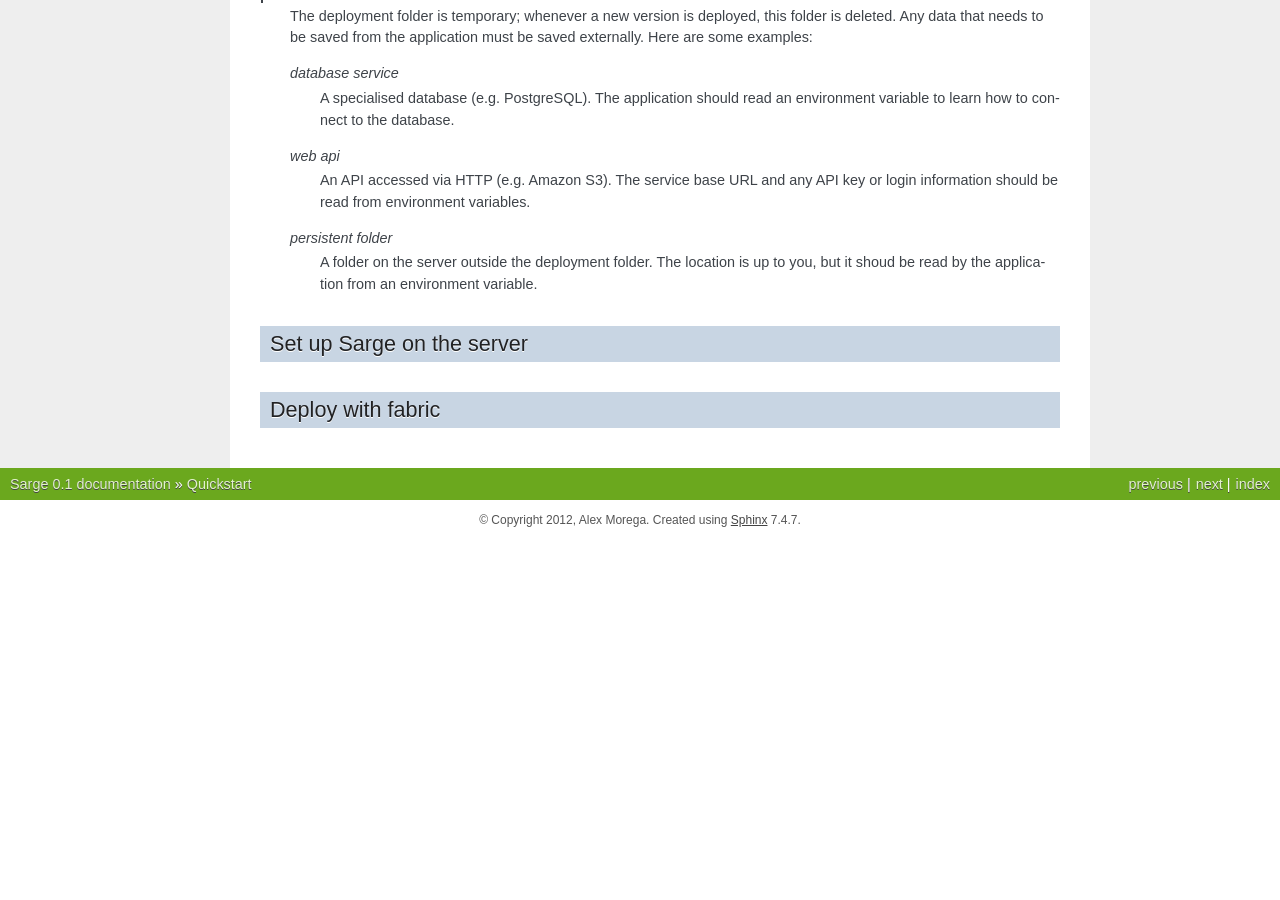
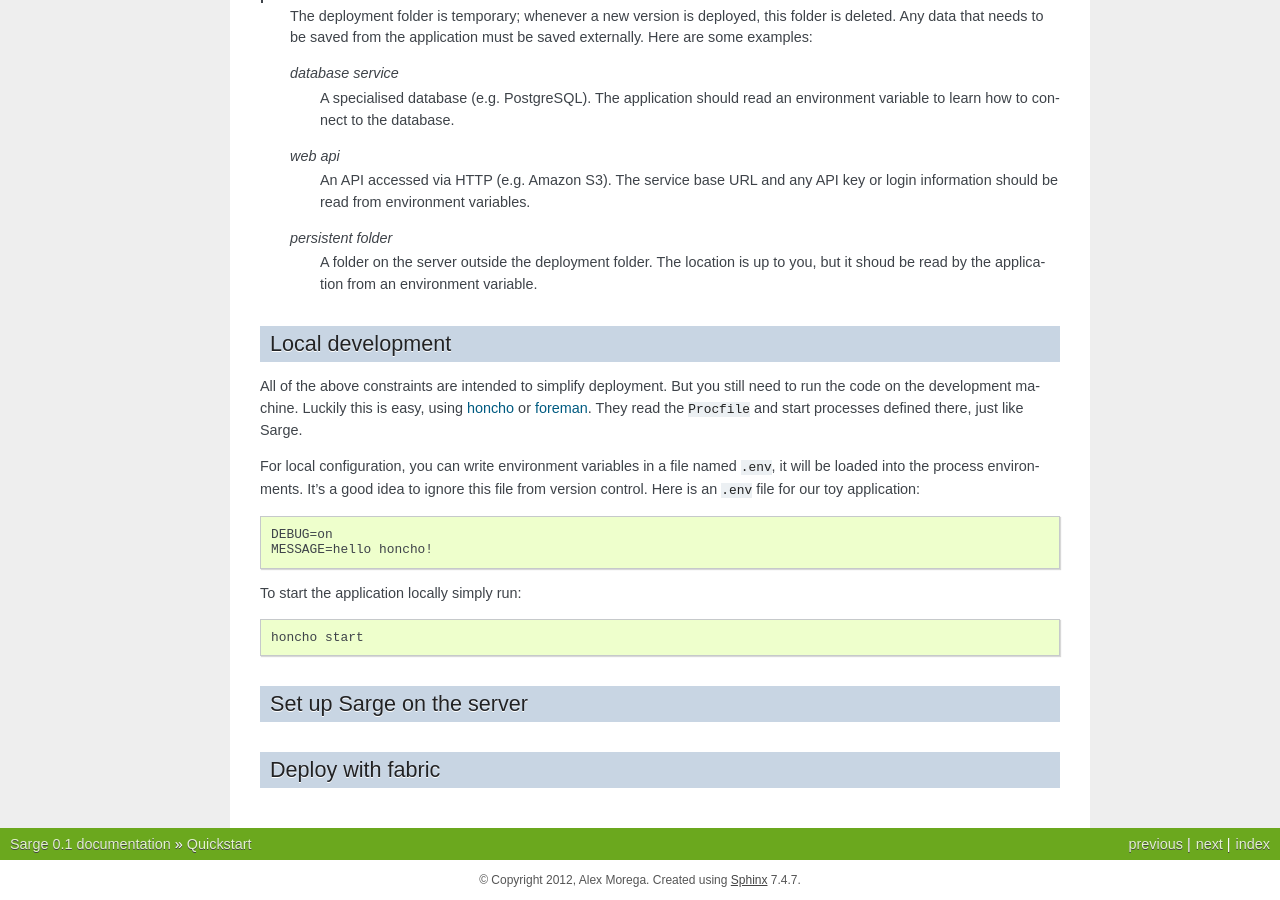
Before and after one commit to mgax/airship, a Sphinx documentation site: the page built from docs/quickstart.rst, in a window 1280 px wide and 900 px high, scrolled down 921 px. Built offline with Sphinx 7.4.7, drawn with Linux system fonts in a browser that asks for light colours; before the commit the page ends 1461 px from its top, so only the background shows below that.

Commit message:
run locally with honcho or foreman

```diff
--- a/docs/quickstart.rst
+++ b/docs/quickstart.rst
@@ -90,6 +90,29 @@ writing Python applications.
         from an environment variable.
 
 
+Local development
+-----------------
+All of the above constraints are intended to simplify deployment. But
+you still need to run the code on the development machine. Luckily this
+is easy, using honcho_ or foreman_. They read the ``Procfile`` and start
+processes defined there, just like Sarge.
+
+.. _honcho: https://github.com/nickstenning/honcho
+.. _foreman: http://ddollar.github.com/foreman/
+
+For local configuration, you can write environment variables in a file
+named ``.env``, it will be loaded into the process environments. It's a
+good idea to ignore this file from version control. Here is an ``.env``
+file for our toy application::
+
+    DEBUG=on
+    MESSAGE=hello honcho!
+
+To start the application locally simply run::
+
+    honcho start
+
+
 Set up Sarge on the server
 --------------------------
 
```
